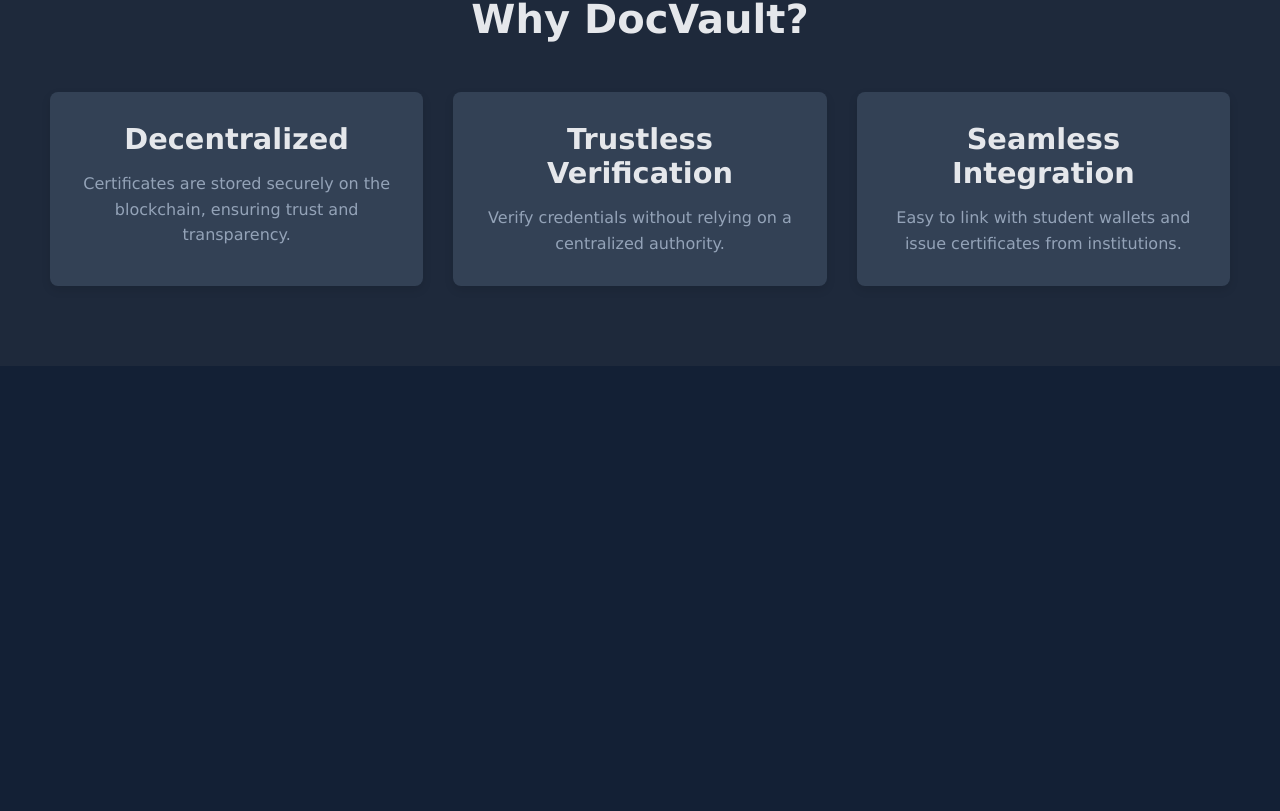
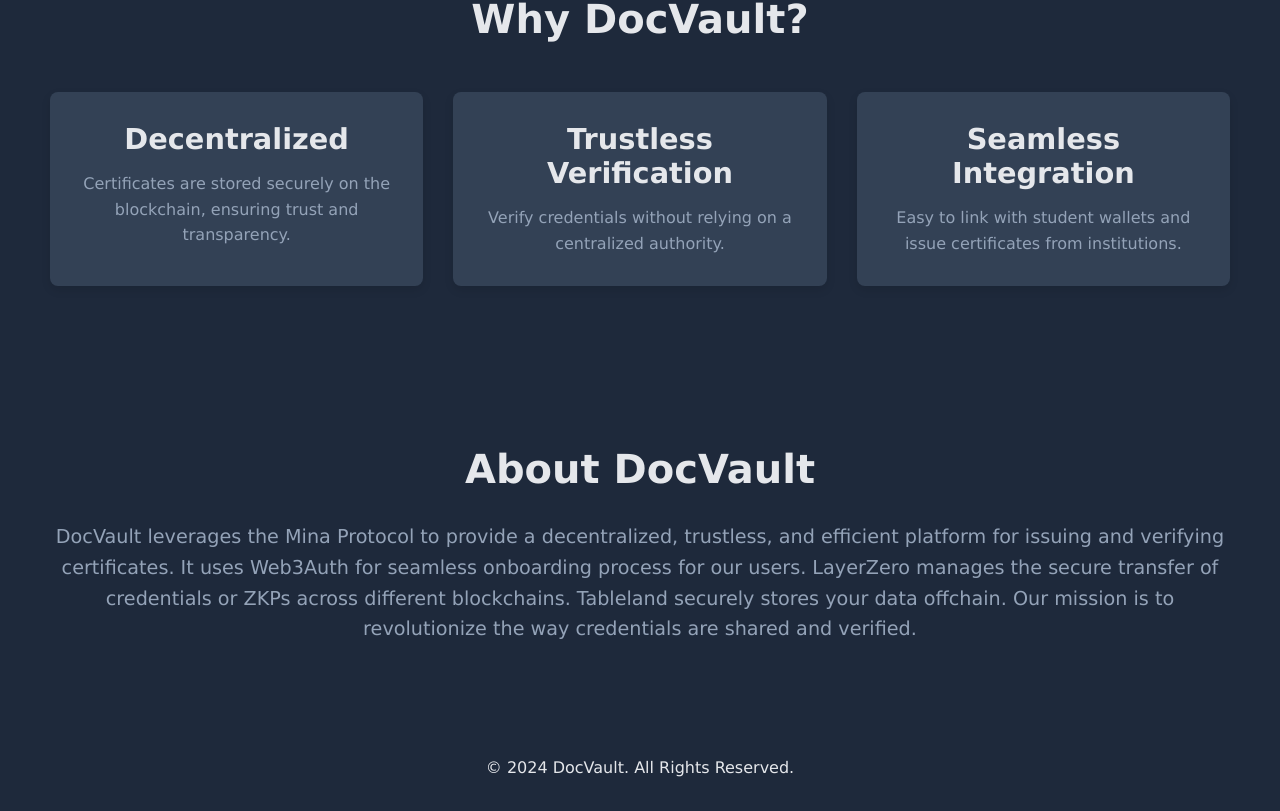
Before and after one commit to pranayjalan254/docVault, a React (Vite) app: page / in a window 1280 px wide. Shown: the part 877-1688 px from the top of the page. Before the commit the page ends 1243 px from the top, so only its background shows below. Built offline with nearby package versions, Linux system fonts and the light colour scheme.

Commit message:
about and footer section

```diff
--- a/src/App.css
+++ b/src/App.css
@@ -46,3 +46,6 @@ button {
   margin: 0 auto;
   padding: 0 15px;
 }
+html {
+  scroll-behavior: smooth;
+}
--- a/src/App.jsx
+++ b/src/App.jsx
@@ -2,12 +2,16 @@ import "./App.css";
 import Navbar from "./components/Navbar/navbar";
 import Hero from "./components/Hero/hero";
 import Features from "./components/feature/feature";
+import About from "./components/about/about";
+import Footer from "./components/footer/footer";
 function App() {
   return (
     <>
       <Navbar />
       <Hero />
       <Features />
+      <About />
+      <Footer />
     </>
   );
 }
--- a/src/components/Navbar/navbar.jsx
+++ b/src/components/Navbar/navbar.jsx
@@ -19,7 +19,7 @@ const Navbar = () => {
           <a href="#about">About</a>
         </li>
         <li>
-          <a href="#contact">Contact</a>
+          <a href="#footer">Contact</a>
         </li>
       </ul>
       <button className="cta-button">Get Started</button>
--- /dev/null
+++ b/src/components/about/about.css
@@ -0,0 +1,19 @@
+.about-section {
+  padding: 80px 30px;
+  background-color: #1e293b;
+  text-align: center;
+}
+
+.about-section h2 {
+  font-size: 2.5rem;
+  color: #e5e7eb;
+  margin-bottom: 20px;
+}
+
+.about-section p {
+  font-size: 1.2rem;
+  color: #94a3b8;
+  padding: 10px 20px;
+  margin: 0 auto;
+  line-height: 1.6;
+}
--- /dev/null
+++ b/src/components/about/about.jsx
@@ -0,0 +1,21 @@
+import React from "react";
+import "./about.css";
+
+const About = () => {
+  return (
+    <section id="about" className="about-section">
+      <h2>About DocVault</h2>
+      <p>
+        DocVault leverages the Mina Protocol to provide a decentralized,
+        trustless, and efficient platform for issuing and verifying
+        certificates. It uses Web3Auth for seamless onboarding process for our
+        users. LayerZero manages the secure transfer of credentials or ZKPs
+        across different blockchains. Tableland securely stores your data
+        offchain. Our mission is to revolutionize the way credentials are shared
+        and verified.
+      </p>
+    </section>
+  );
+};
+
+export default About;
--- a/src/components/feature/feature.css
+++ b/src/components/feature/feature.css
@@ -1,4 +1,3 @@
-/* Features.css */
 .features-section {
   padding: 80px 50px;
   background-color: #1e293b;
--- /dev/null
+++ b/src/components/footer/footer.css
@@ -0,0 +1,11 @@
+.footer {
+  padding: 20px 50px;
+  background-color: #1e293b;
+  color: #e5e7eb;
+  text-align: center;
+}
+
+.footer p {
+  font-size: 1rem;
+  margin-bottom: 10px;
+}
--- /dev/null
+++ b/src/components/footer/footer.jsx
@@ -0,0 +1,12 @@
+import React from "react";
+import "./footer.css";
+
+const Footer = () => {
+  return (
+    <footer id="footer" className="footer">
+      <p>&copy; 2024 DocVault. All Rights Reserved.</p>
+    </footer>
+  );
+};
+
+export default Footer;
```
